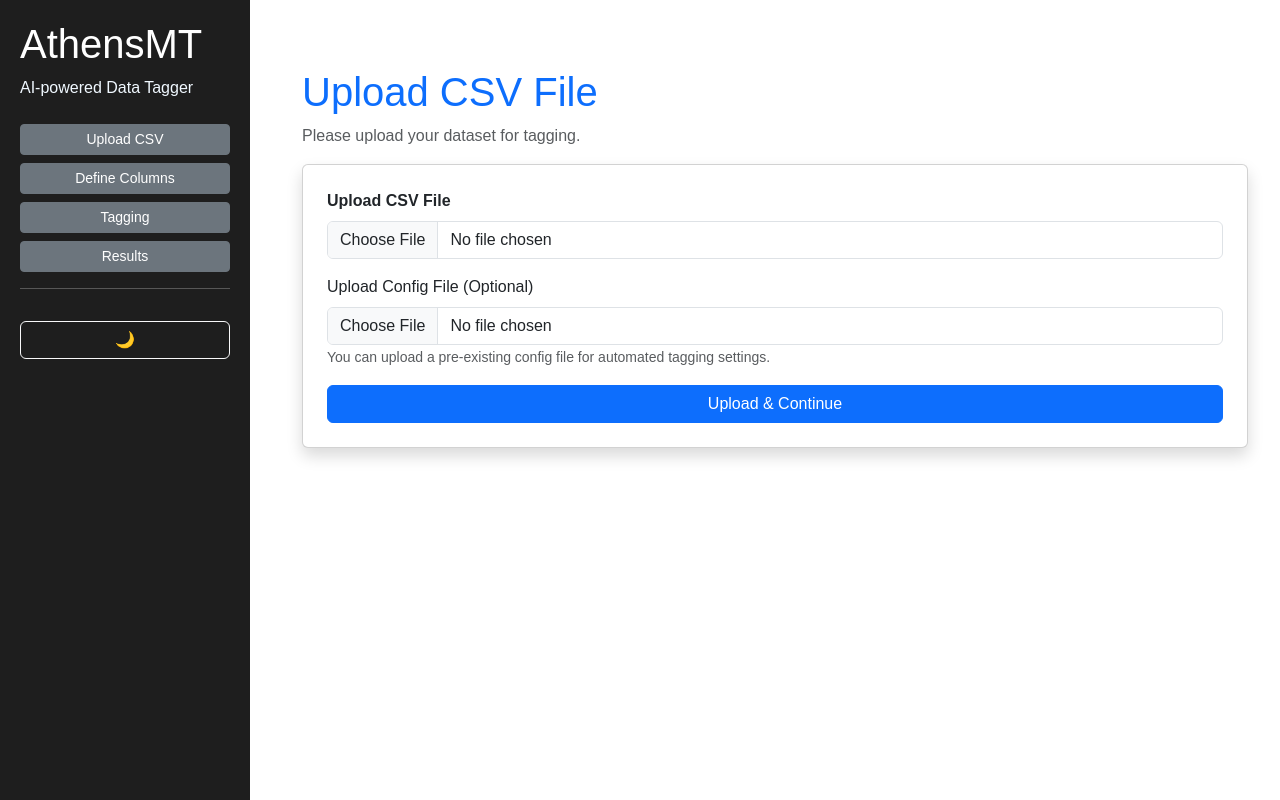
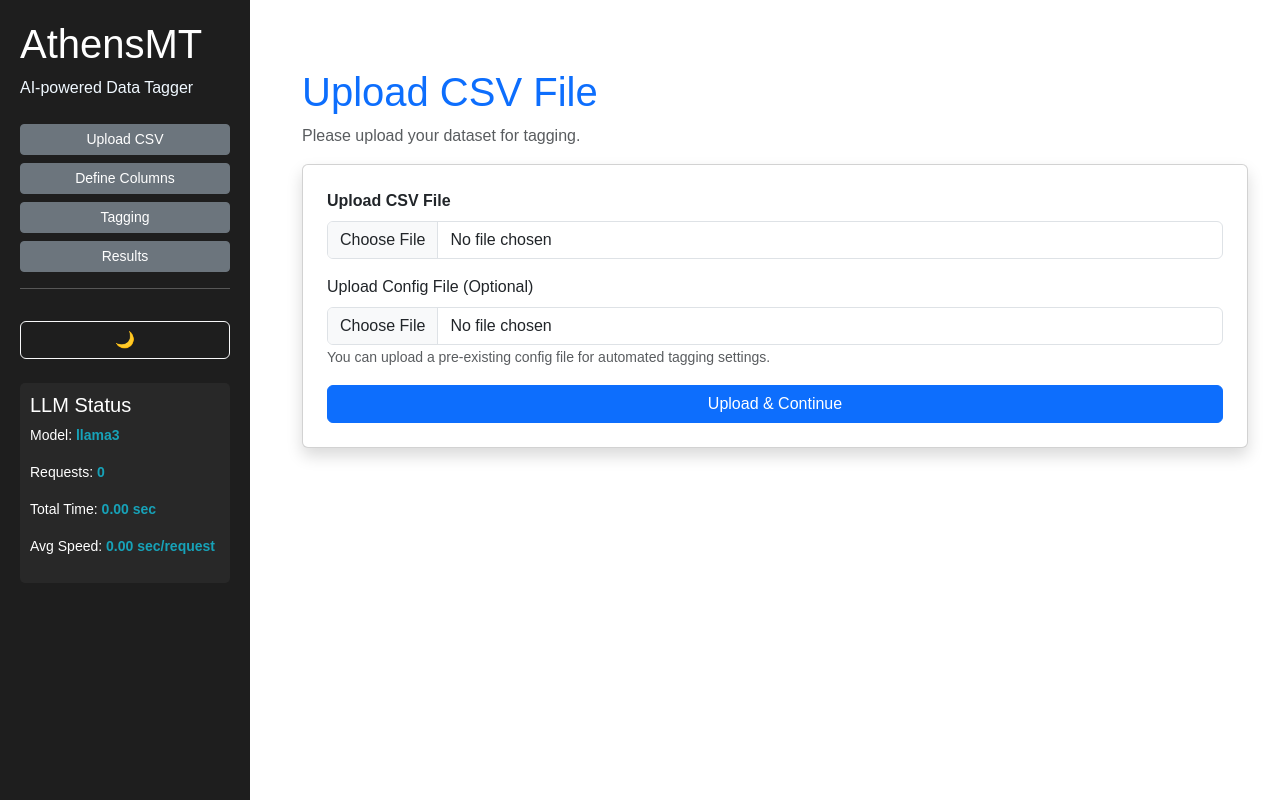
Before and after one commit to ictashik/OpenDataTagger, a Django app: page / in a window 1280 px wide. Run offline with Django 5.2, Linux system fonts and the light colour scheme.

Commit message:
LLM Stats

```diff
--- a/AthensMT/tagger_app/templates/base.html
+++ b/AthensMT/tagger_app/templates/base.html
@@ -44,6 +44,17 @@
             background: #007bff;
             transition: width 0.3s ease-in-out;
         }
+        .llm-status {
+            font-size: 14px;
+            margin-top: 15px;
+            padding: 10px;
+            background: #282828;
+            border-radius: 5px;
+        }
+        .llm-status span {
+            font-weight: bold;
+            color: #17a2b8;
+        }
     </style>
 </head>
 <body class="light-mode">
@@ -60,6 +71,34 @@
         </nav>
         <hr>
         <button class="btn btn-outline-light w-100 mt-3" onclick="toggleDarkMode()">🌙 </button>
+
+        <div class="llm-status mt-4">
+            <h5 class="text-white">LLM Status</h5>
+            <p>Model: <span id="llm-model">N/A</span></p>
+            <p>Requests: <span id="llm-requests">0</span></p>
+            <p>Total Time: <span id="llm-total-time">0 sec</span></p>
+            <p>Avg Speed: <span id="llm-speed">0 sec/request</span></p>
+        </div>
+
+        <script>
+            async function updateLLMStats() {
+                try {
+                    let response = await fetch('/llm_status/');
+                    let data = await response.json();
+
+                    document.getElementById("llm-model").innerText = data.model;
+                    document.getElementById("llm-requests").innerText = data.requests;
+                    document.getElementById("llm-total-time").innerText = data.total_time;
+                    document.getElementById("llm-speed").innerText = data.avg_speed;
+
+                } catch (error) {
+                    console.error("Error fetching LLM stats:", error);
+                }
+            }
+
+            setInterval(updateLLMStats, 5000);
+            updateLLMStats();
+        </script>
     </div>
 
     <!-- Main Content -->
@@ -80,6 +119,8 @@
         if (localStorage.getItem('darkMode') === 'enabled') {
             document.body.classList.add('dark-mode');
         }
+
+
     </script>
 
 </body>
--- a/AthensMT/tagger_app/urls.py
+++ b/AthensMT/tagger_app/urls.py
@@ -7,6 +7,7 @@ urlpatterns = [
     path('define-columns/', views.define_columns_view, name='define_columns'),  # Screen 2
     path('tagging/', views.tagging_view, name='tagging'),      # Screen 3
     path('tagging/progress/', views.tagging_progress_view, name='tagging_progress'),  # ✅ FIXED: Add progress route
+    path("llm_status/", views.llm_status_view, name="llm_status"),
 
     path('results/', views.results_view, name='results'),      # Screen 4
 ]
--- a/AthensMT/tagger_app/utils.py
+++ b/AthensMT/tagger_app/utils.py
@@ -8,7 +8,20 @@ import openai
 import pandas as pd
 import os
 
-# OpenAI client (connecting to locally hosted Ollama)
+# tagger_app/utils.py
+import openai
+import time
+# tagger_app/utils.py
+import openai
+import time
+from django.core.cache import cache
+
+LLM_MODEL_NAME = "llama3"
+LLM_CACHE_KEYS = {
+    "requests": "llm_request_count",
+    "total_time": "llm_total_inference_time",
+}
+
 client = openai.OpenAI(
     base_url='http://10.20.110.114:11434/v1',
     api_key='ollama'  # Required, but unused
@@ -16,37 +29,42 @@ client = openai.OpenAI(
 
 def call_llm_tagging(system_prompt, user_prompt):
     """
-    Calls Llama and requests a single best answer + explanation.
-    The LLM must return responses in the exact format:
-
-    Best Answer: <your answer>
-    Explanation: <why you chose this answer>
+    Calls the LLM, tracks request count, and measures response time.
     """
     try:
+        # Increment request count
+        request_count = cache.get(LLM_CACHE_KEYS["requests"], 0) + 1
+        cache.set(LLM_CACHE_KEYS["requests"], request_count, None)  # No expiration
+
+        start_time = time.time()
+
         response = client.chat.completions.create(
-            model="llama3",
+            model=LLM_MODEL_NAME,
             messages=[
                 {"role": "system", "content": system_prompt},
                 {"role": "user", "content": user_prompt}
             ]
         )
 
+        elapsed_time = time.time() - start_time
+
+        # Update total inference time
+        total_time = cache.get(LLM_CACHE_KEYS["total_time"], 0.0) + elapsed_time
+        cache.set(LLM_CACHE_KEYS["total_time"], total_time, None)
+
         message = response.choices[0].message.content.strip()
 
         # Extract best answer & explanation
-        best_answer = ""
-        explanation = ""
-
         if "Best Answer:" in message and "Explanation:" in message:
             parts = message.split("Explanation:")
             best_answer = parts[0].replace("Best Answer:", "").strip()
             explanation = parts[1].strip()
         else:
-            # Fallback in case format is incorrect
             best_answer = message.strip()
             explanation = "No explanation provided."
 
         return best_answer, explanation
+
     except Exception as e:
         print(f"LLM API error: {e}")
         return "ERROR", "LLM call failed."
--- a/AthensMT/tagger_app/views.py
+++ b/AthensMT/tagger_app/views.py
@@ -19,6 +19,24 @@ from .utils import save_config_file
 from django.core.files.storage import FileSystemStorage
 import os
 
+# tagger_app/views.py
+from django.http import JsonResponse
+from django.core.cache import cache
+from .utils import LLM_MODEL_NAME, LLM_CACHE_KEYS
+
+def llm_status_view(request):
+    """Returns real-time LLM usage statistics."""
+    request_count = cache.get(LLM_CACHE_KEYS["requests"], 0)
+    total_time = cache.get(LLM_CACHE_KEYS["total_time"], 0.0)
+    avg_speed = (total_time / request_count) if request_count > 0 else 0.0
+
+    return JsonResponse({
+        "status": "Connected" if request_count > 0 else "Idle",
+        "model": LLM_MODEL_NAME,
+        "requests": request_count,
+        "total_time": f"{total_time:.2f} sec",
+        "avg_speed": f"{avg_speed:.2f} sec/request"
+    })
 def upload_file_view(request):
     """Handles file upload and ensures consistent naming."""
     if request.method == 'POST':
```
